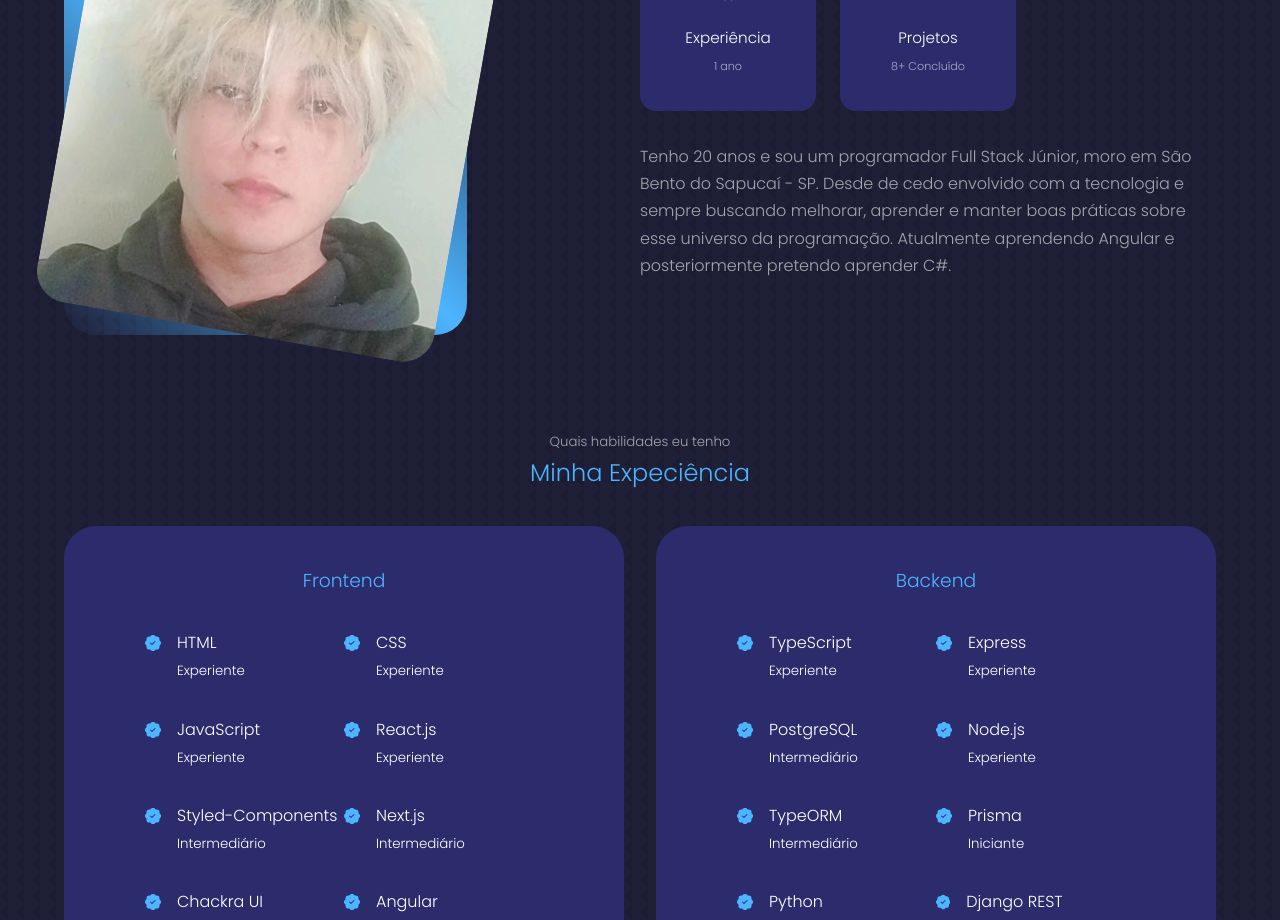
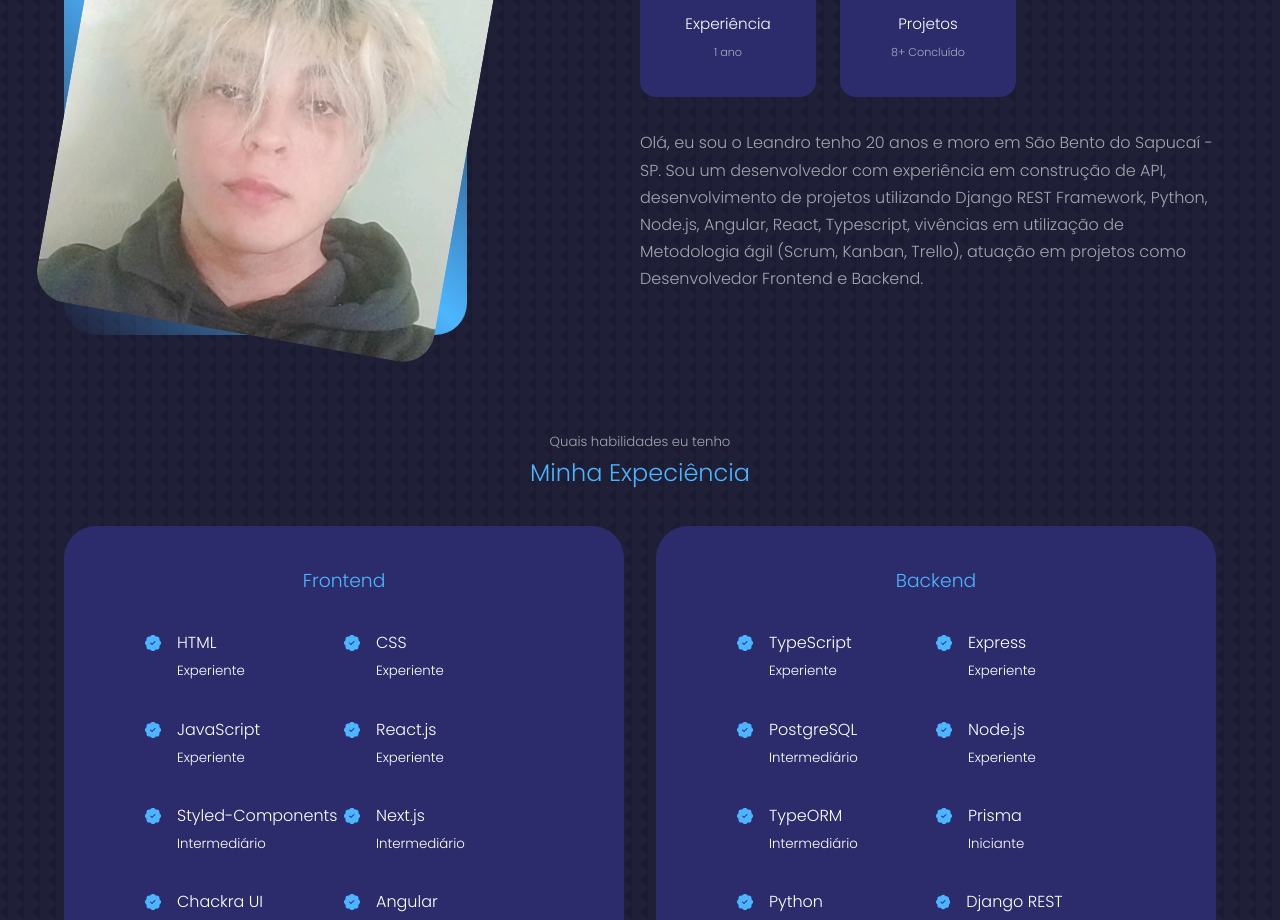
Before and after one commit to leanndrocabral/portfolio, a React (Vite) app: page / in a window 1280 px wide. Shown: the part 1160-2080 px from the top of the page. Built offline with nearby package versions, Linux system fonts and the light colour scheme.

Commit message:
About me changed. Working.

```diff
--- a/src/components/About/index.jsx
+++ b/src/components/About/index.jsx
@@ -53,7 +53,7 @@ const About = () => {
             </AboutContainerContentCard>
           </AboutContainerContentCards>
           <AboutParagraph>
-            Tenho 20 anos e sou um programador Full Stack Júnior, moro em São Bento do Sapucaí - SP. Desde de cedo envolvido com a tecnologia e sempre buscando melhorar, aprender e manter boas práticas sobre esse universo da programação. Atualmente aprendendo Angular e posteriormente pretendo aprender C#.
+            Olá, eu sou o Leandro tenho 20 anos e moro em São Bento do Sapucaí - SP. Sou um desenvolvedor com experiência em construção de API, desenvolvimento de projetos utilizando Django REST Framework, Python, Node.js, Angular, React, Typescript, vivências em utilização de Metodologia ágil (Scrum, Kanban, Trello), atuação em projetos como Desenvolvedor Frontend e Backend.
           </AboutParagraph>
         </AboutContainerContent>
       </AboutContainer>
```
